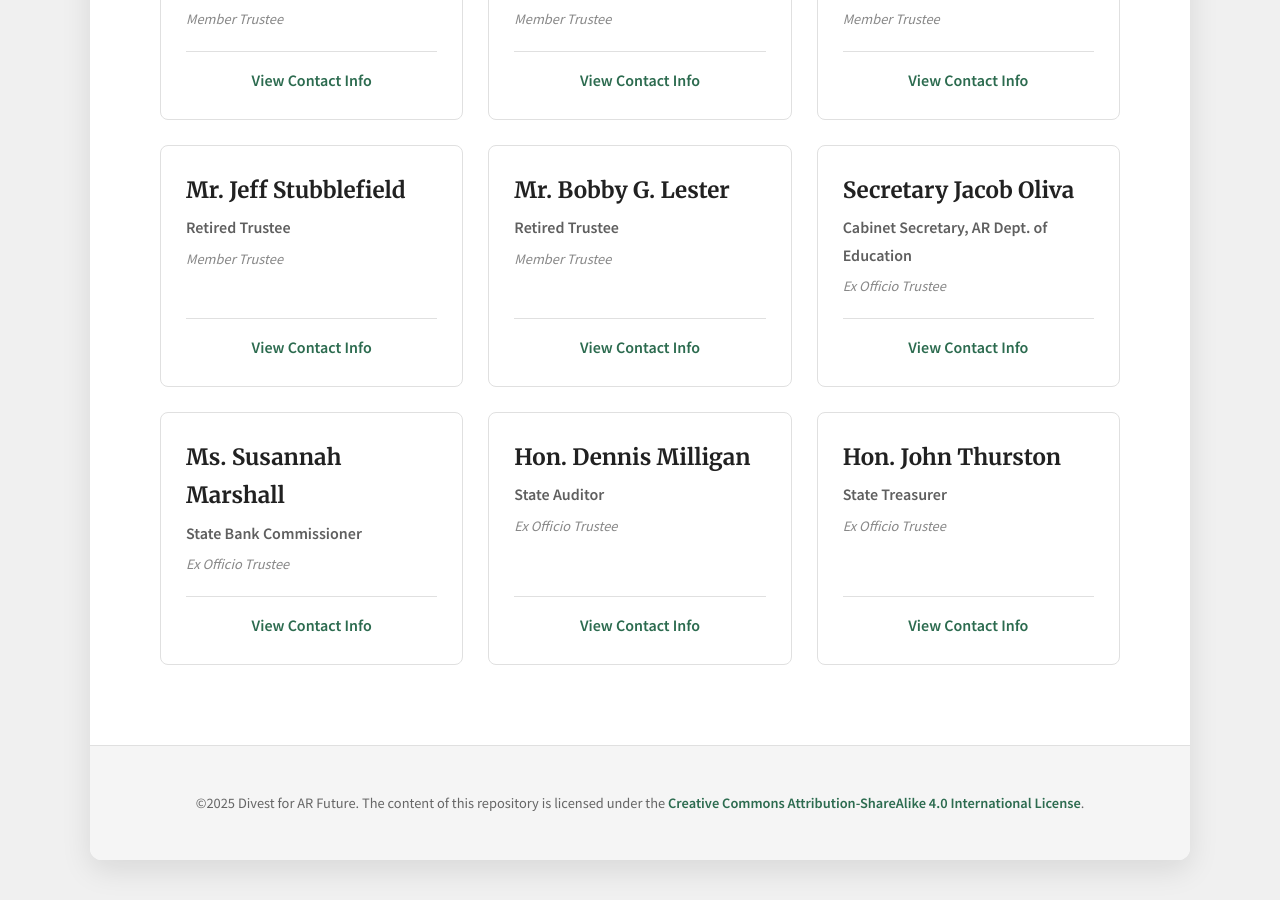
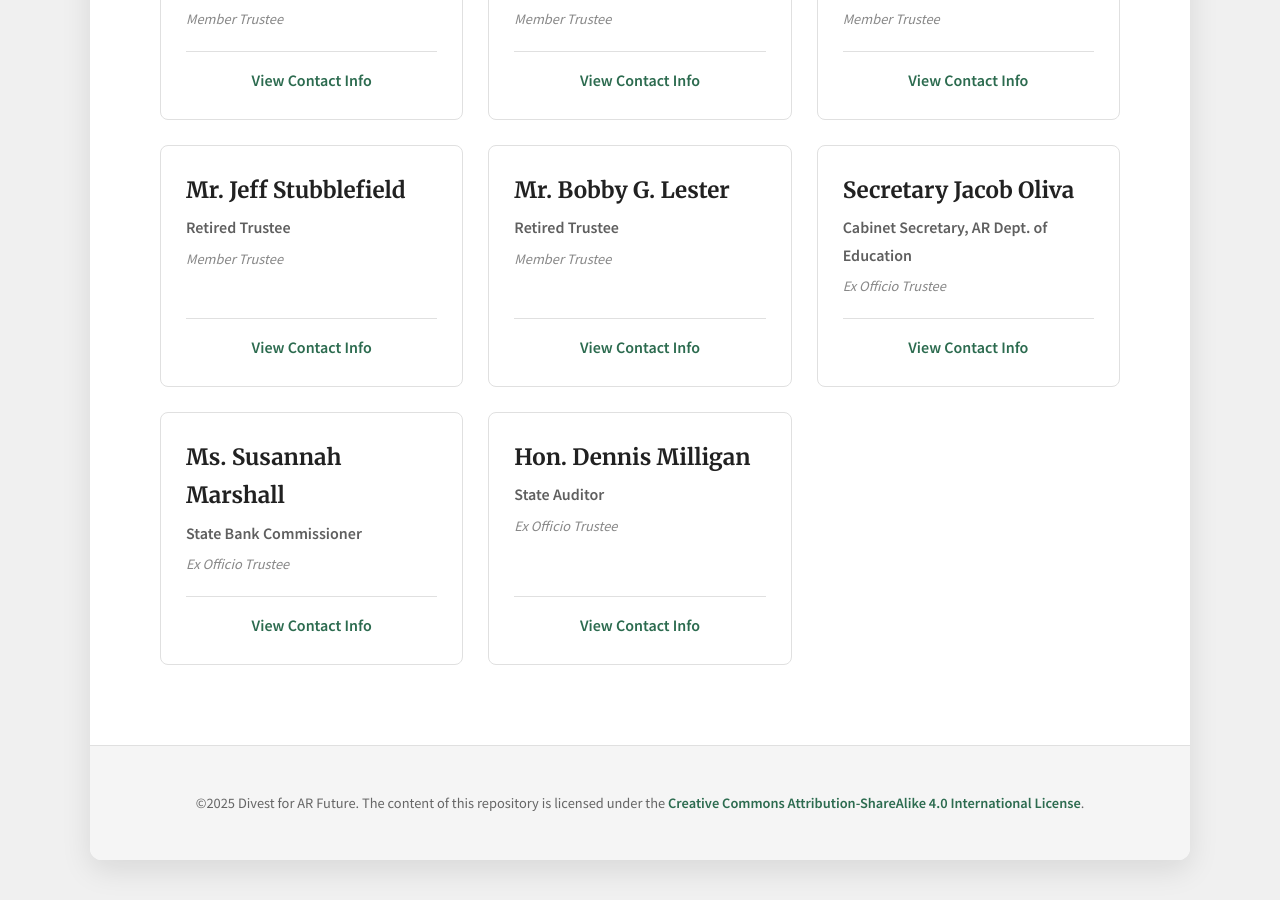
Before and after one commit to DunlapJP/divestar-toolkit, a Jekyll site: the page built from key-officials/atrs-board-of-trustees.md, in a window 1280 px wide and 900 px high, scrolled down 1196 px. Built offline with Jekyll 4.4.1, drawn with Linux system fonts in a browser that asks for light colours; some web fonts are replaced.

Commit message:
Update atrs_trustees.yml

```diff
--- a/_data/atrs_trustees.yml
+++ b/_data/atrs_trustees.yml
@@ -82,9 +82,3 @@
   email: "info@auditor.ar.gov"
   phone: "(501) 682-6000"
   type: "Ex Officio Trustee"
-
-- name: "Hon. John Thurston"
-  title: "State Treasurer"
-  email: "john.thurston@artreasury.com"
-  phone: "(501) 682-3838"
-  type: "Ex Officio Trustee"
```
